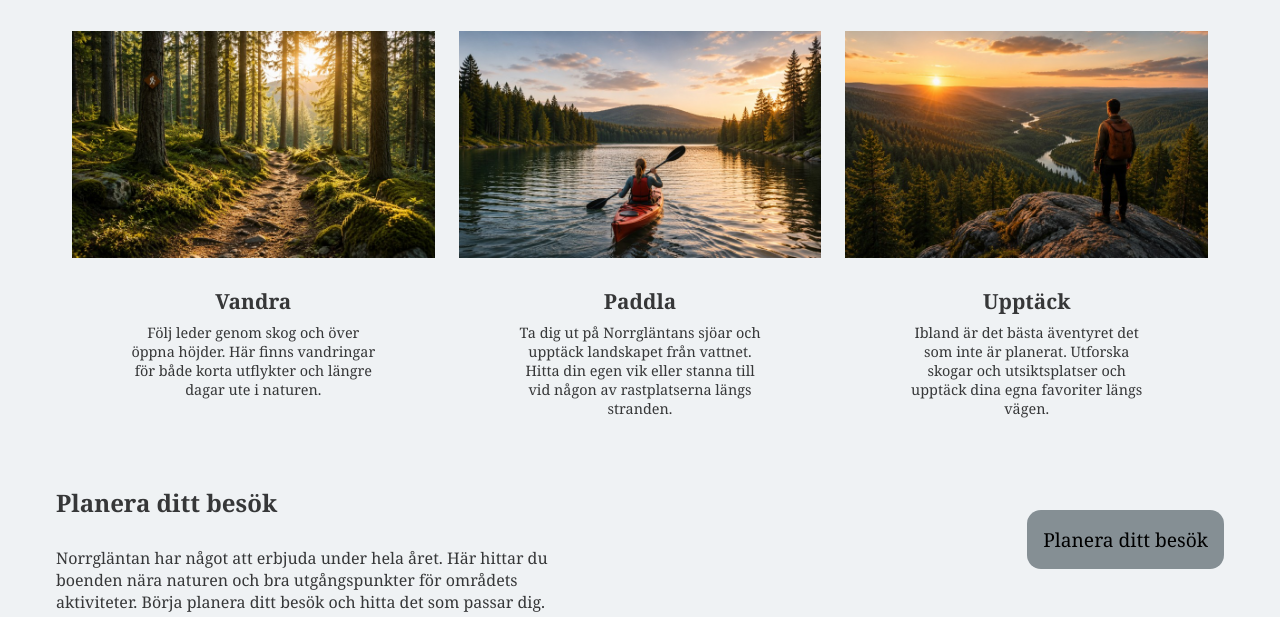
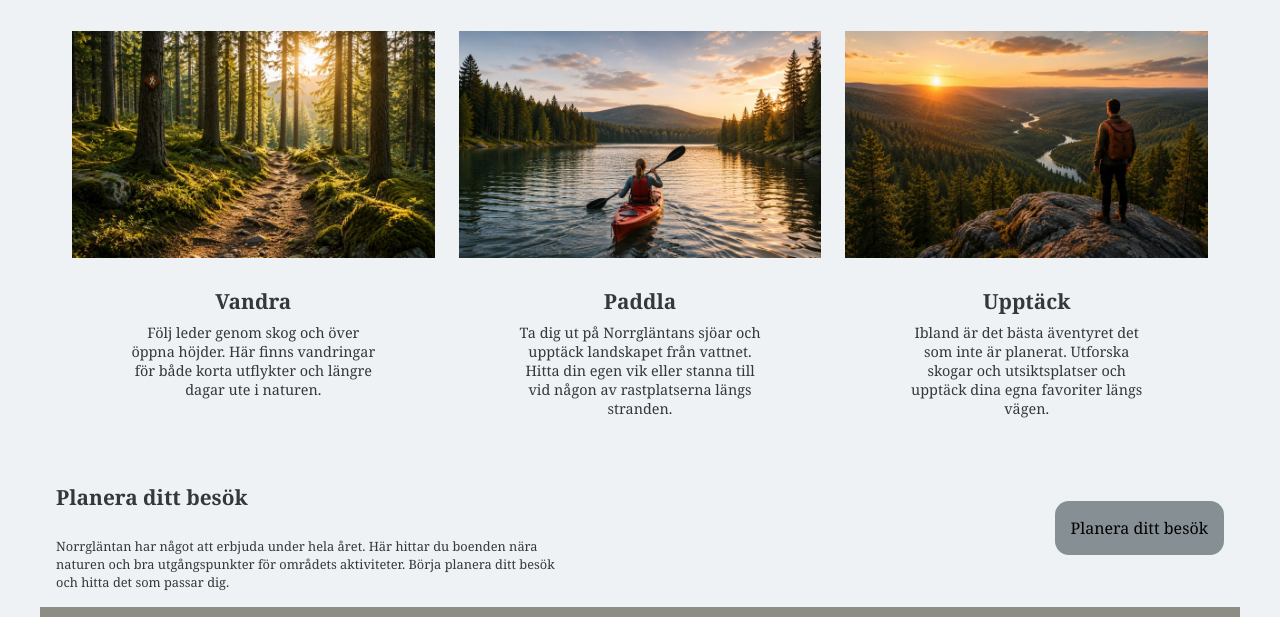
Before and after one commit to Ahmed-Abu-Nahida/dt224g_ahmed_mohamed_ali, a plain HTML site: page index.html in a window 1280 px wide. Shown: the part 959-1576 px from the top of the page. Drawn offline with Linux system fonts and the light colour scheme.

Commit message:
ändrade storlek på plan

```diff
--- a/css/style.css
+++ b/css/style.css
@@ -130,13 +130,17 @@ img {
   gap: 0.5rem;
 }
 
+.plan h2 {
+  font-size: 1.3rem;
+}
 .plan p {
   max-width: 500px;
+  font-size: 0.8rem;
   margin: 0 auto;
 }
 
 .plan .button {
-    font-size: 1.2rem;
+    font-size: 1rem;
     padding: 1rem;
     border-radius: 14px;
     color: black;
```
